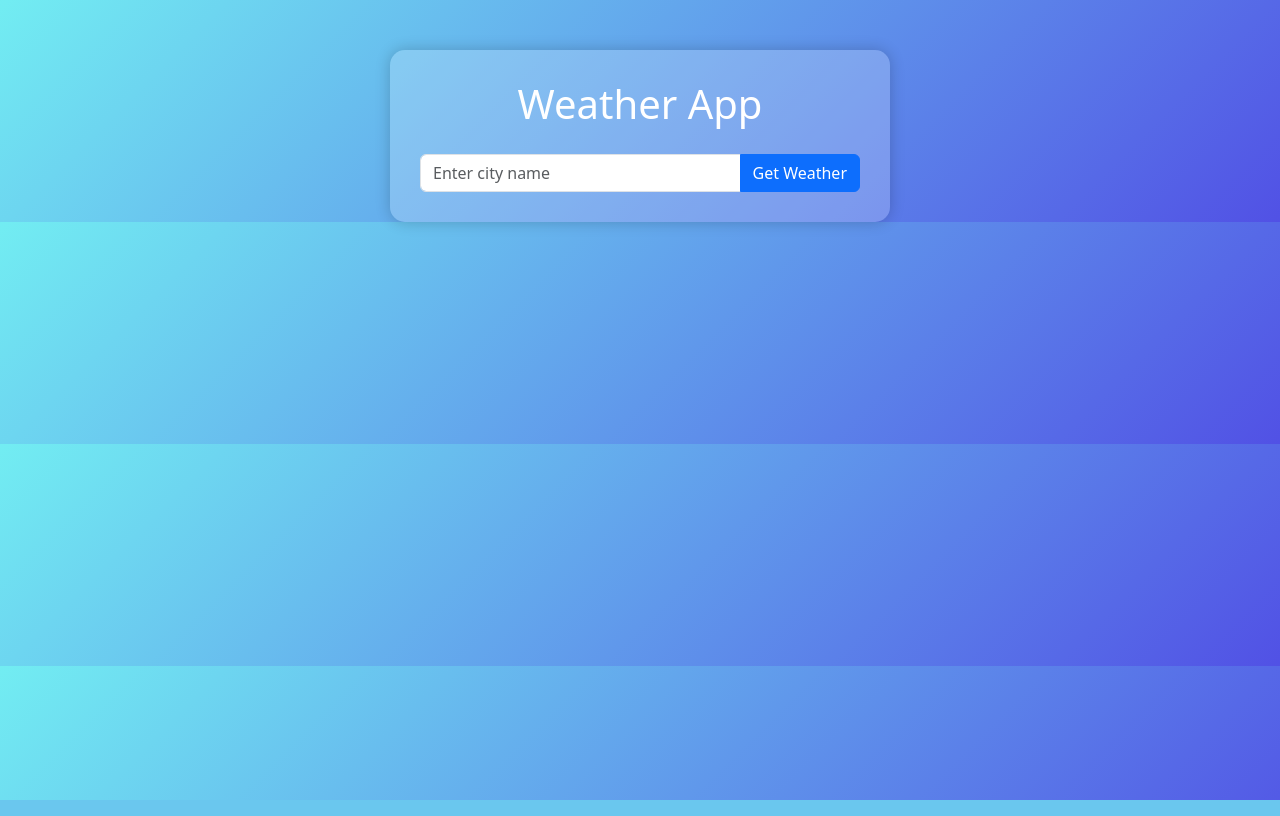
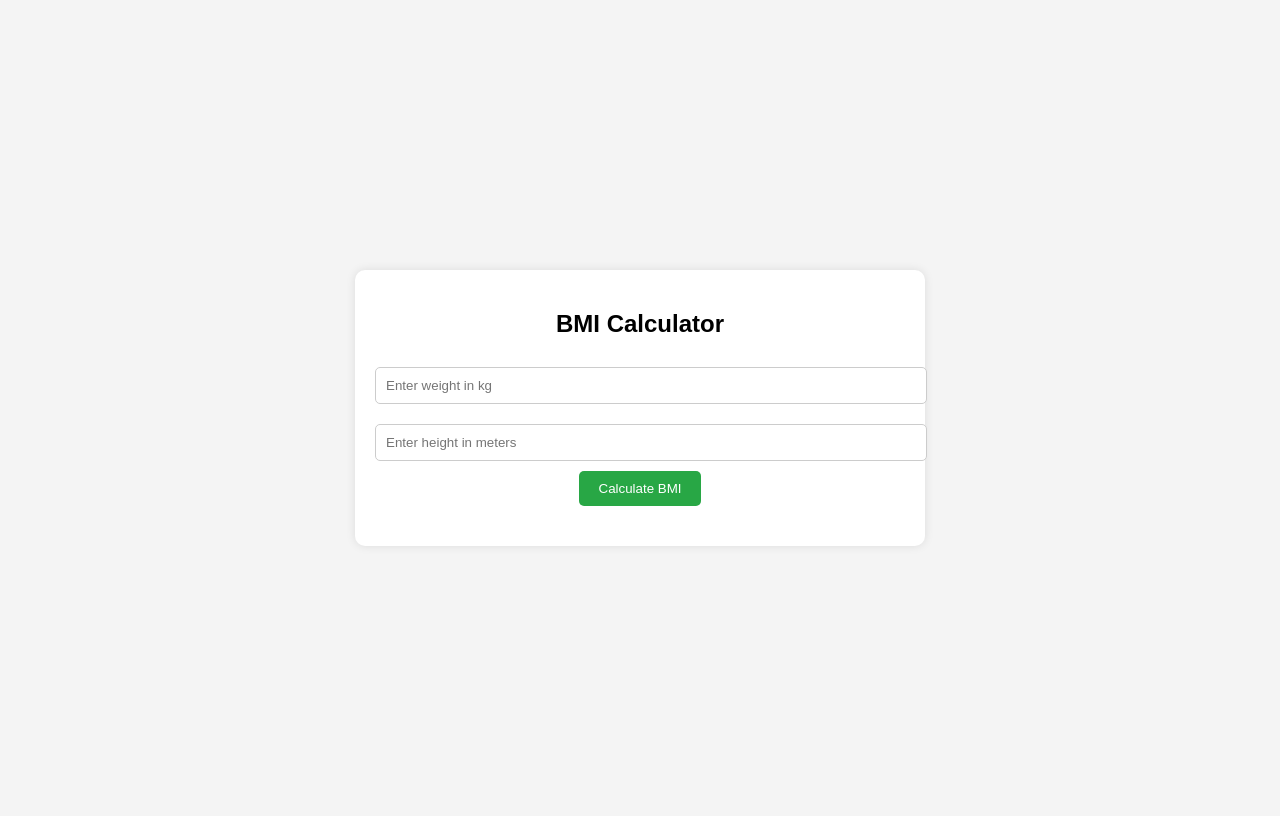
Before and after one commit to Retr0-2211/dc_exp7_webhost, a Flask app: page / in a window 1280 px wide. Run offline with Flask 3, Linux system fonts and the light colour scheme.

Commit message:
Update index.html

```diff
--- a/templates/index.html
+++ b/templates/index.html
@@ -3,48 +3,66 @@
 <head>
     <meta charset="UTF-8">
     <meta name="viewport" content="width=device-width, initial-scale=1.0">
-    <title>Weather App</title>
-    <link href="https://cdn.jsdelivr.net/npm/bootstrap@5.3.0/dist/css/bootstrap.min.css" rel="stylesheet">
+    <title>BMI Calculator</title>
     <style>
         body {
-            background: linear-gradient(135deg, #72EDF2, #5151E5);
-            color: white;
-            text-align: center;
-            padding-top: 50px;
+            font-family: Arial, sans-serif;
+            display: flex;
+            justify-content: center;
+            align-items: center;
+            height: 100vh;
+            background-color: #f4f4f4;
         }
         .container {
-            max-width: 500px;
-            background: rgba(255, 255, 255, 0.2);
-            padding: 30px;
-            border-radius: 15px;
-            box-shadow: 0px 0px 15px rgba(0, 0, 0, 0.2);
+            background: white;
+            padding: 20px;
+            border-radius: 10px;
+            box-shadow: 0 0 10px rgba(0, 0, 0, 0.1);
+            text-align: center;
         }
-        input, button {
-            margin-top: 10px;
+        input {
+            width: 100%;
+            padding: 10px;
+            margin: 10px 0;
+            border: 1px solid #ccc;
+            border-radius: 5px;
+        }
+        button {
+            padding: 10px 20px;
+            background-color: #28a745;
+            color: white;
+            border: none;
+            border-radius: 5px;
+            cursor: pointer;
+        }
+        button:hover {
+            background-color: #218838;
+        }
+        .result {
+            margin-top: 20px;
+            font-weight: bold;
         }
     </style>
 </head>
 <body>
     <div class="container">
-        <h1 class="mb-3">Weather App</h1>
-        <form method="POST">
-            <div class="input-group">
-                <input type="text" name="city" class="form-control" placeholder="Enter city name" required>
-                <button type="submit" class="btn btn-primary">Get Weather</button>
-            </div>
-        </form>
-
-        {% if error %}
-            <div class="alert alert-danger mt-3">{{ error }}</div>
-        {% elif weather %}
-            <div class="mt-4">
-                <h2>{{ weather.name }}, {{ weather.sys.country }}</h2>
-                <h4>{{ weather.weather[0].description | title }}</h4>
-                <p><strong>Temperature:</strong> {{ weather.main.temp }}°C</p>
-                <p><strong>Humidity:</strong> {{ weather.main.humidity }}%</p>
-                <p><strong>Wind Speed:</strong> {{ weather.wind.speed }} m/s</p>
-            </div>
-        {% endif %}
+        <h2>BMI Calculator</h2>
+        <input type="number" id="weight" placeholder="Enter weight in kg">
+        <input type="number" id="height" placeholder="Enter height in meters">
+        <button onclick="calculateBMI()">Calculate BMI</button>
+        <p class="result" id="bmiResult"></p>
     </div>
+    <script>
+        function calculateBMI() {
+            let weight = document.getElementById('weight').value;
+            let height = document.getElementById('height').value;
+            if (weight > 0 && height > 0) {
+                let bmi = (weight / (height * height)).toFixed(2);
+                document.getElementById('bmiResult').innerText = `Your BMI is: ${bmi}`;
+            } else {
+                document.getElementById('bmiResult').innerText = 'Please enter valid values';
+            }
+        }
+    </script>
 </body>
 </html>
```
